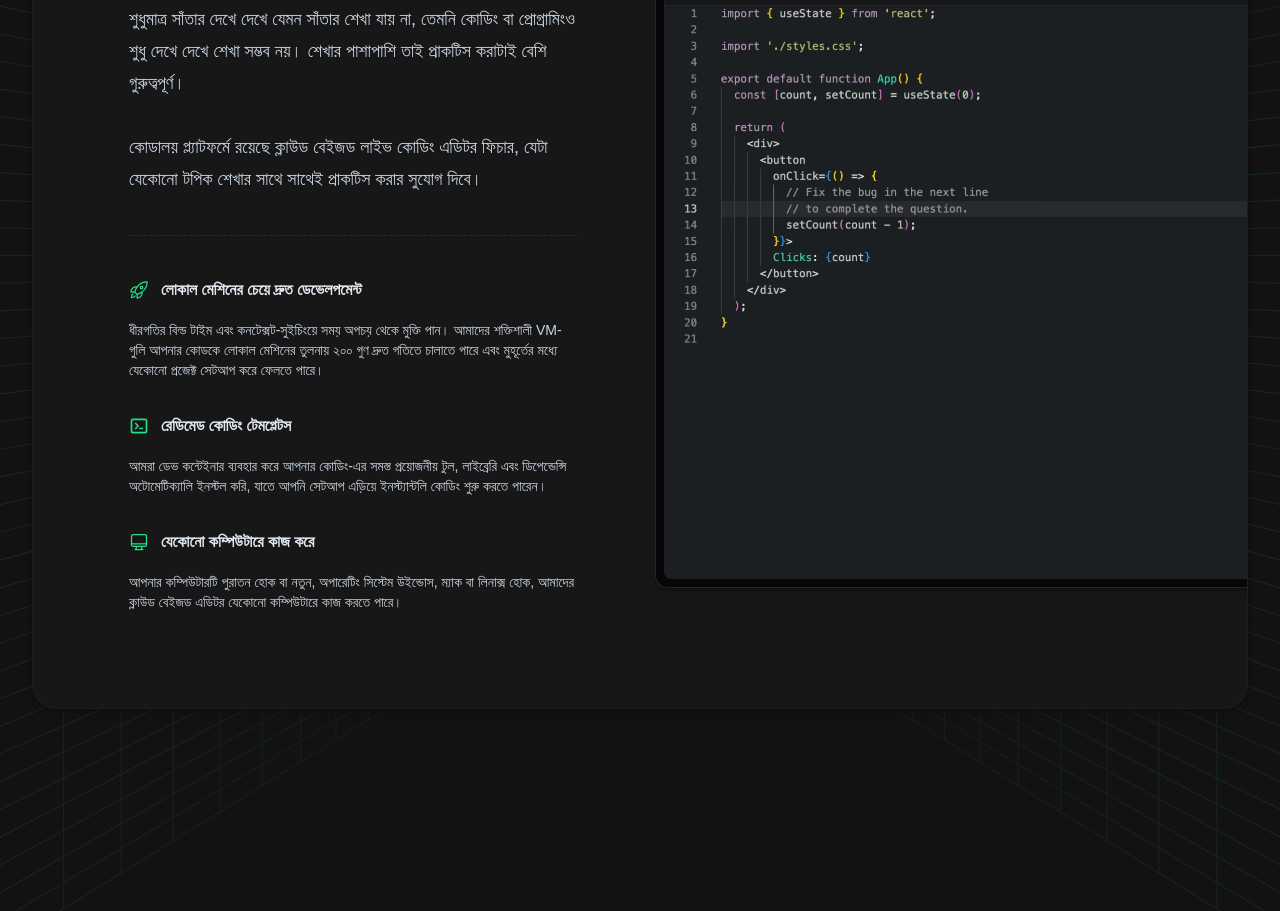
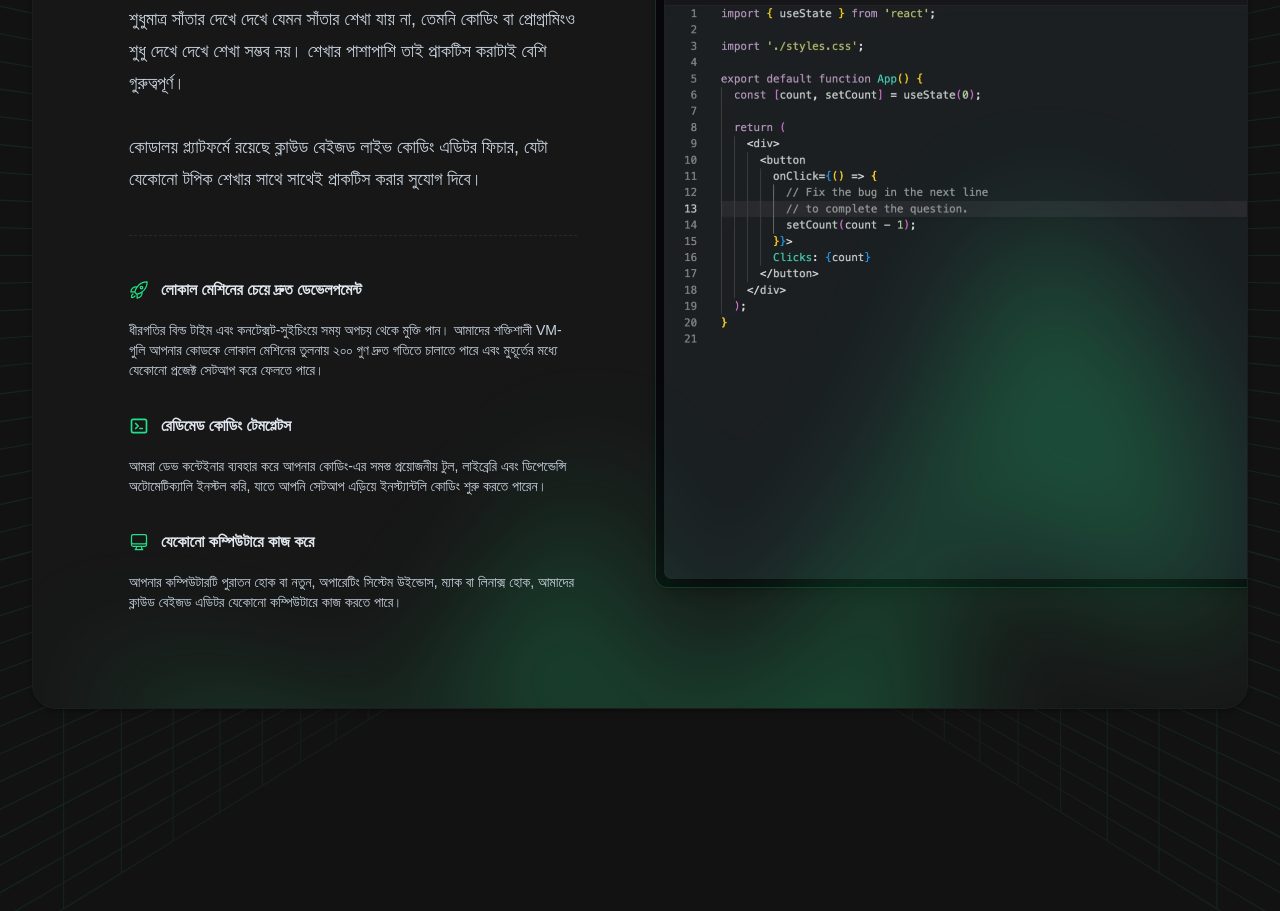
Before and after one commit to codealoy/codealoy, an Astro site: page / in a window 1280 px wide. Shown: the part 2632-3543 px from the top of the page. Built offline with nearby package versions, Linux system fonts and the light colour scheme; Astro itself is replaced by a stand-in of ours; no server answers; a web font is replaced by a local one.

Commit message:
style: update BottomWavePattern component for improved color consistency and layout

```diff
--- a/src/components/patterns/BottomWavePattern.tsx
+++ b/src/components/patterns/BottomWavePattern.tsx
@@ -1,3 +1,5 @@
+import React from 'react';
+
 export const BottomWavePattern = () => {
   return (
     <div
@@ -5,7 +7,7 @@ export const BottomWavePattern = () => {
       aria-hidden="true"
     >
       <div
-        className="from-complimentary to-primary w-72.1875rem aspect-1155/678 bg-linear-to-tr opacity-25"
+        className="to-primary from-primary/80 aspect-1155/678 w-6xl bg-linear-to-tr opacity-25"
         style={{
           clipPath:
             'polygon(74.1% 44.1%, 100% 61.6%, 97.5% 26.9%, 85.5% 0.1%, 80.7% 2%, 72.5% 32.5%, 60.2% 62.4%, 52.4% 68.1%, 47.5% 58.3%, 45.2% 34.5%, 27.5% 76.7%, 0.1% 64.9%, 17.9% 100%, 27.6% 76.8%, 76.1% 97.7%, 74.1% 44.1%)',
```
